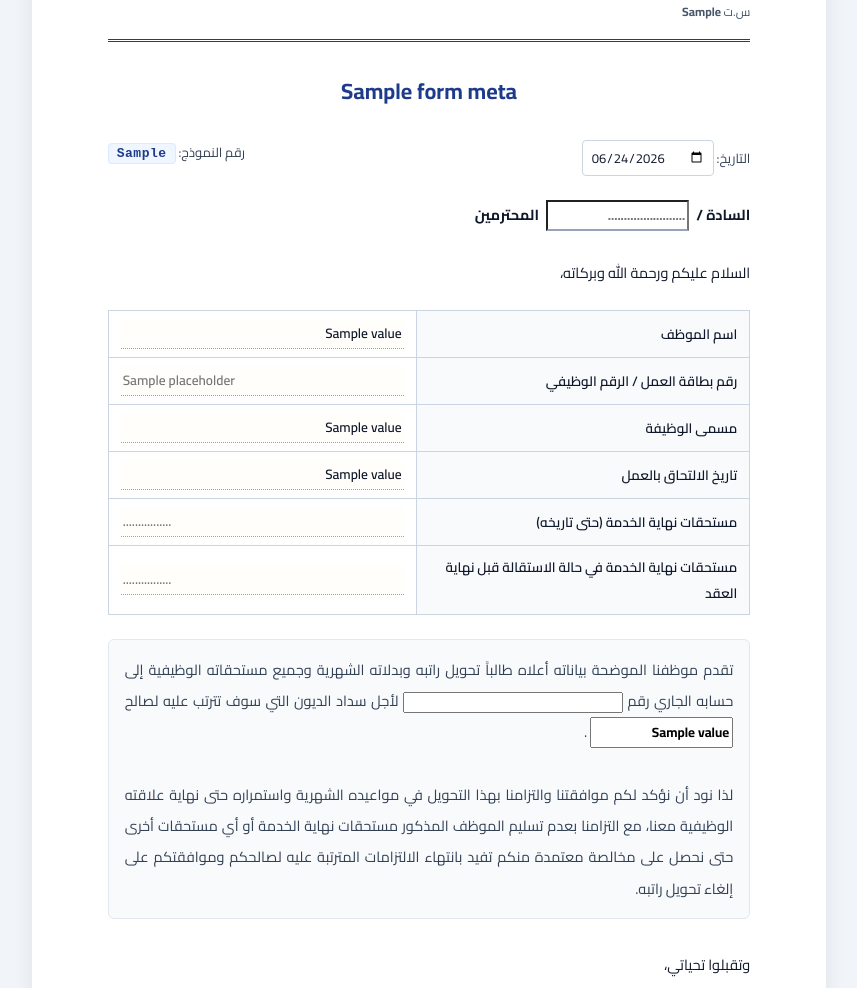
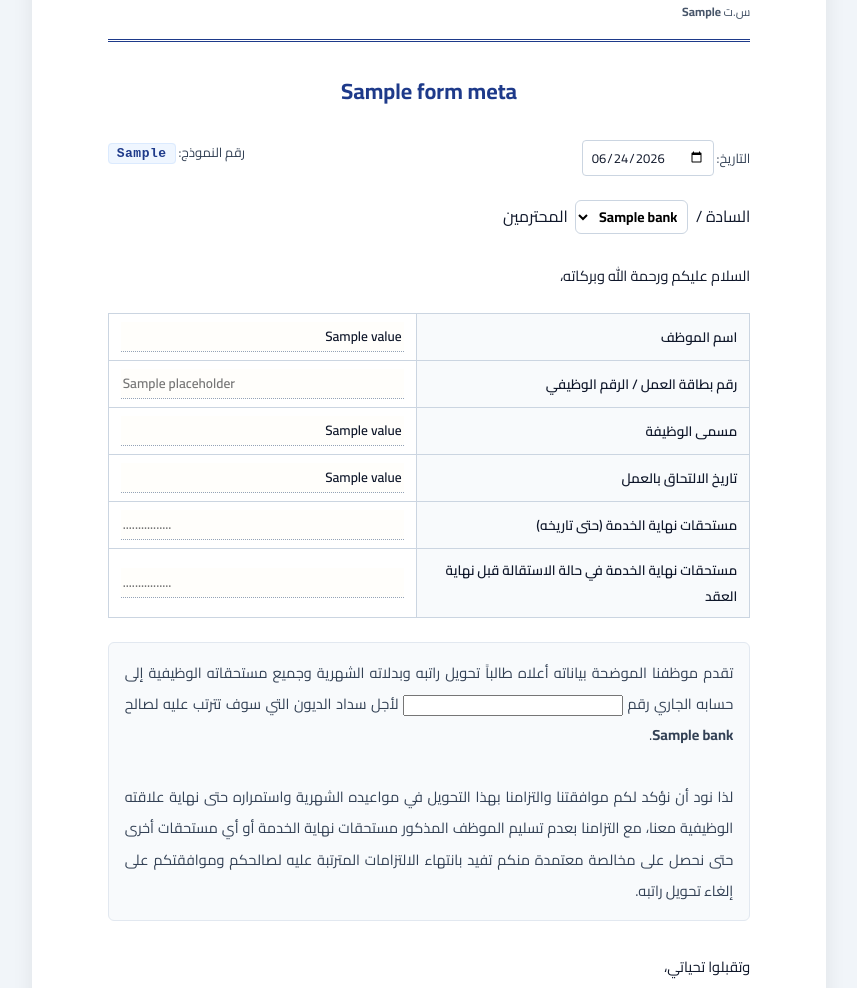
Before and after one commit to Haroon2030/HR.4, a Django app: template backend/templates/pages/hr_forms/salary_transfer_commitment.html in a window 1280 px wide. Shown: the part 211-1199 px from the top of the page, without its empty margins (211-1068 px from the left). Run offline with Django 5.2, Linux system fonts and the light colour scheme; the template is opened without the code that fills it: most values are stand-ins (such as "Sample title", 1, 10 or a date in 2020); parts of the project's set-up code (start-up, migrations or seed data) failed here and were passed over.

Commit message:
Restore bank dropdown list on salary certificate and transfer commitment forms.
Co-authored-by: Cursor <cursoragent@cursor.com>

```diff
--- a/backend/templates/pages/hr_forms/salary_certificate.html
+++ b/backend/templates/pages/hr_forms/salary_certificate.html
@@ -1,7 +1,7 @@
 {% extends "pages/hr_forms/_print_base.html" %}
 
 {% block body %}
-{% include "pages/hr_forms/_bank_salutation.html" with bank_select_id="hr-salary-cert-bank" blank_bank=True %}
+{% include "pages/hr_forms/_bank_salutation.html" with bank_select_id="hr-salary-cert-bank" %}
 
 <div class="section" style="margin-top: 8px;">
     <p style="font-size: 14.5px; margin: 0 0 20px;">السلام عليكم ورحمة الله وبركاته،</p>
--- a/backend/templates/pages/hr_forms/salary_transfer_commitment.html
+++ b/backend/templates/pages/hr_forms/salary_transfer_commitment.html
@@ -2,7 +2,7 @@
 
 {% block body %}
 
-{% include "pages/hr_forms/_bank_salutation.html" with bank_select_id="hr-transfer-commit-bank" blank_bank=True %}
+{% include "pages/hr_forms/_bank_salutation.html" with bank_select_id="hr-transfer-commit-bank" %}
 
 <div class="section" style="margin-top: 8px;">
     <p style="font-size: 14.5px; margin: 0 0 24px;">السلام عليكم ورحمة الله وبركاته،</p>
@@ -45,7 +45,7 @@
         إلى حسابه الجاري رقم
         <strong>{% include "pages/hr_forms/_employee_iban_field.html" %}</strong>
         لأجل سداد الديون التي سوف تترتب عليه لصالح
-        <strong>{% include "pages/hr_forms/_pen_field.html" with field_label="اسم البنك" extra_class="hr-form-inline-pen" %}</strong>.
+        <strong>{% if bank %}{{ bank.name }}{% else %}........................{% endif %}</strong>.
         <br><br>
         لذا نود أن نؤكد لكم موافقتنا والتزامنا بهذا التحويل في مواعيده الشهرية واستمراره حتى نهاية علاقته الوظيفية معنا،
         مع التزامنا بعدم تسليم الموظف المذكور مستحقات نهاية الخدمة أو أي مستحقات أخرى حتى نحصل على مخالصة معتمدة منكم
```
